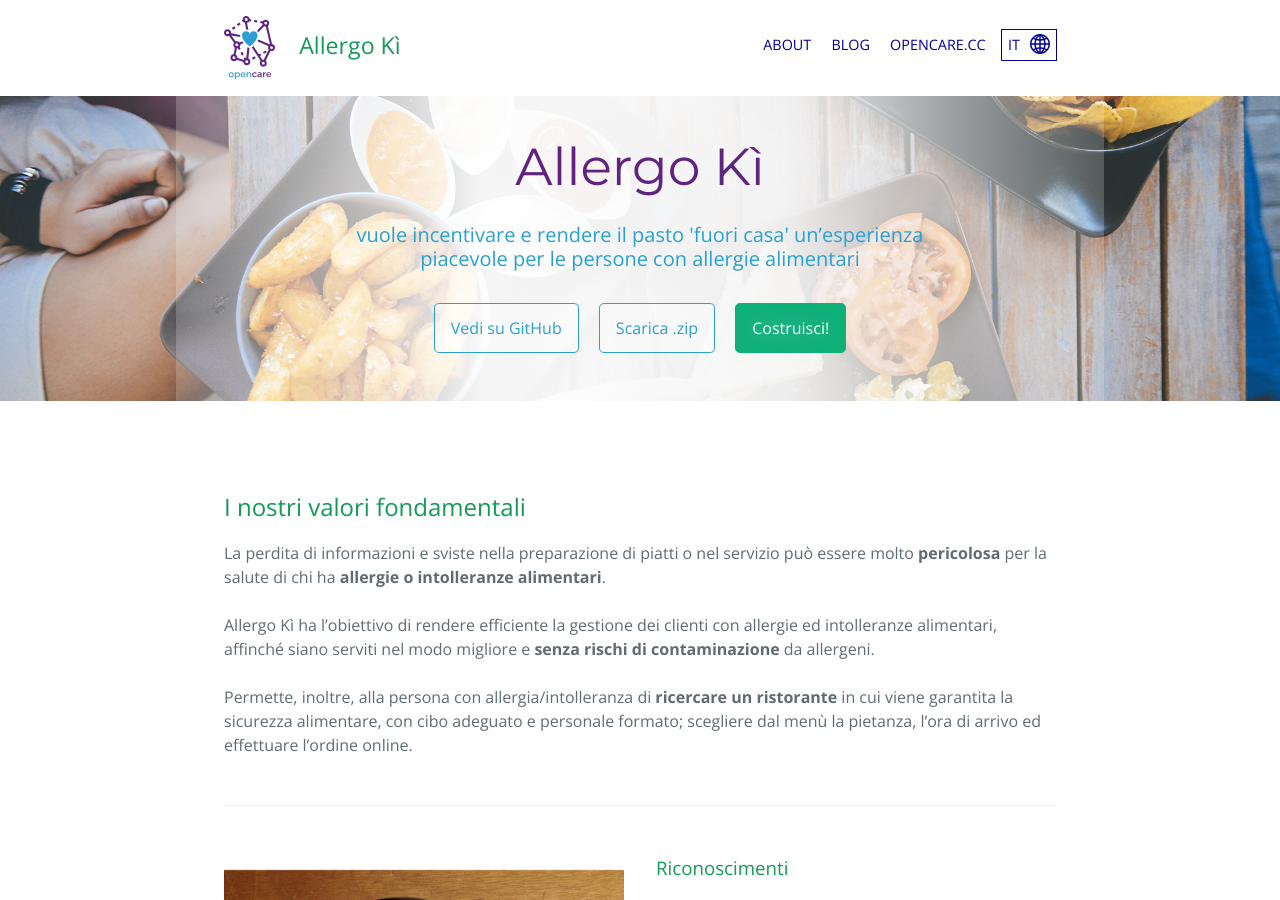
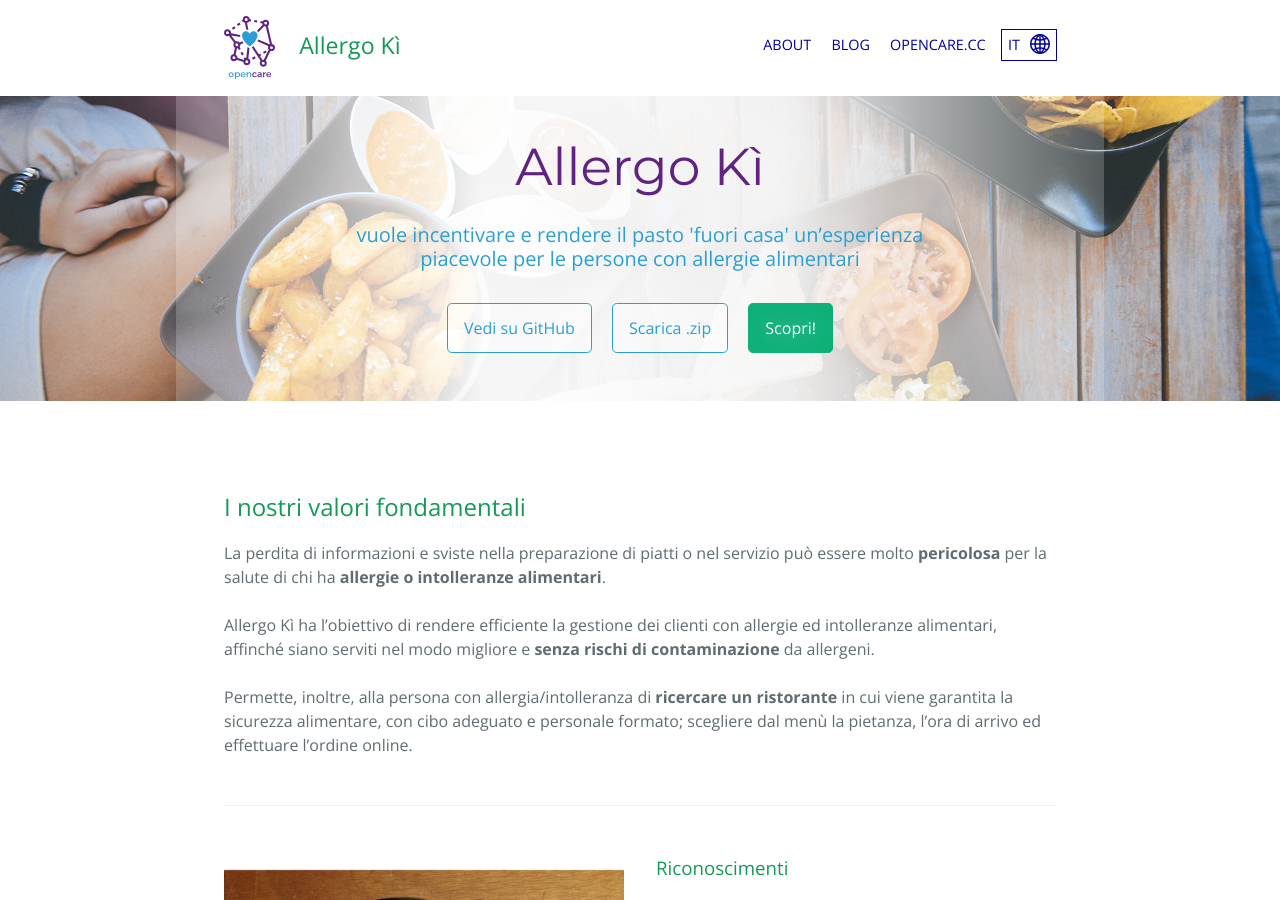
Before and after one commit to opencarecc/allergoki, a Jekyll site: the page built from it/index.html, in a window 1280 px wide and 900 px high. Built offline with Jekyll 4.4.1, drawn with Linux system fonts in a browser that asks for light colours; comment, search, counter and statistics services are not loaded.

```diff
--- a/_data/it/lang.yml
+++ b/_data/it/lang.yml
@@ -21,8 +21,8 @@ header:
       link: "https://github.com/opencarecc/allergoki"
     - text: "Scarica .zip"
       link: "https://github.com/opencarecc/allergoki/zipball/master"
-    - text: "Costruisci!"
-      link: "https://github.com/opencarecc/allergoki/wiki"
+    - text: "Scopri!"
+      link: "http://allergoki.opencare.cc/about/"
 
 # dictionary keys for description.html include file
 description: "<h2>I nostri valori fondamentali</h2>
```
